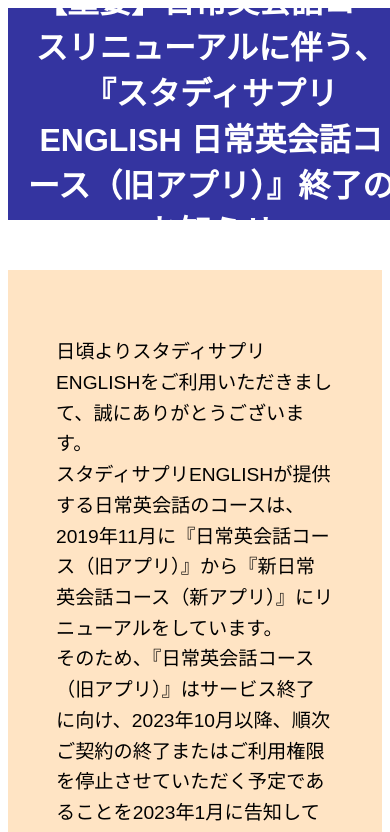
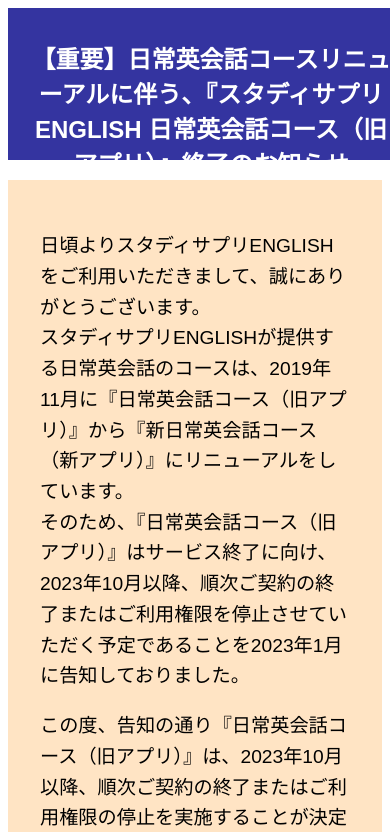
Before and after one commit to dora5n/1012_kadai, an Astro site: page /page1 in a window 390 px wide. Shown: the top 832 px of the page. Built offline with nearby package versions, Linux system fonts and the light colour scheme; Astro itself is replaced by a stand-in of ours.

Commit message:
page.cssスマホ対応追加

```diff
--- a/src/styles/page.css
+++ b/src/styles/page.css
@@ -6,9 +6,8 @@ body {
 .header {
   width: 100%;
   height: 180px;
-  display: flex;
-  align-items: center;
-  justify-content: center;
+  display: grid;
+  place-items: center;
   padding: 1rem;
   background: rgb(52, 52, 160);
 }
@@ -85,5 +84,29 @@ a:hover {
 
 /* リンクを囲む要素のスタイル */
 .link-container {
-  text-align: right;
+  display: grid;
+  justify-content: end;
 }
+
+/* メディアクエリでスマホ対応 */
+@media (max-width: 768px) {
+  .header {
+    height: 120px;
+  }
+
+  h1 {
+    font-size: 1.5rem;
+  }
+
+  /* テキストセクションのスタイル */
+  .text-section {
+    padding: 2rem;
+    margin-top: 20px;
+  }
+
+  /* リンクを囲む要素のスタイル */
+  .link-container {
+    display: grid;
+    justify-content: center;
+  }
+}
```
